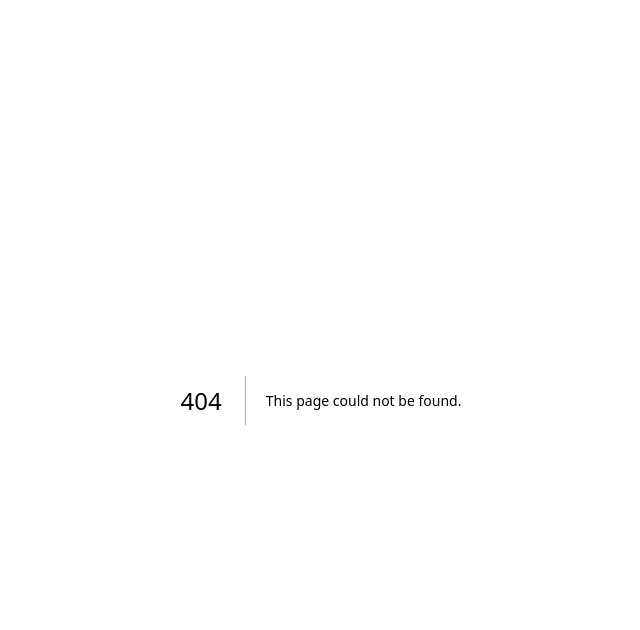
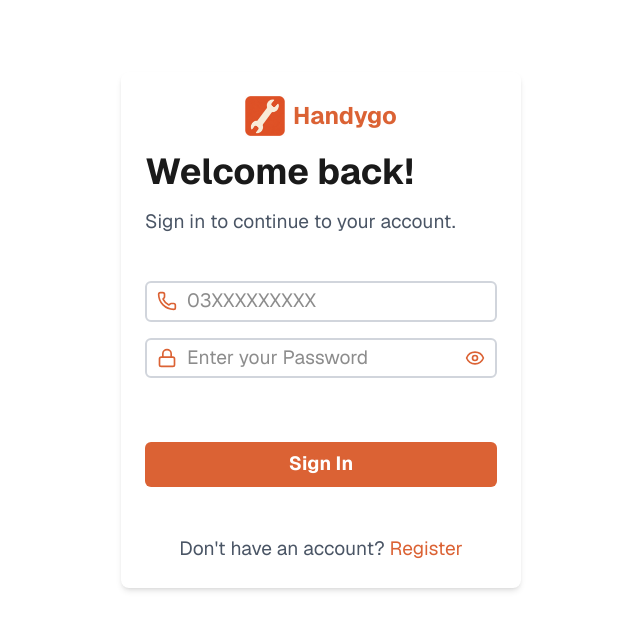
Before and after one commit to lycan-solutions/handygo-web, a Next.js app: page /auth/login in a window 1280 px wide. Before the commit this address had no page. Shown: the top 630 px of the page, without its empty margins (319-959 px from the left). Built offline with nearby package versions, Linux system fonts and the light colour scheme.

Commit message:
Add auth and dashboard routes

```diff
--- /dev/null
+++ b/app/auth/login/page.tsx
@@ -0,0 +1,11 @@
+import React from 'react'
+import LoginForm from '@/app/components/auth/LoginForm'
+
+const page = () => {
+  return (
+    <div>
+      <LoginForm />
+    </div>
+  )
+}
+export default page
--- /dev/null
+++ b/app/auth/register/page.tsx
@@ -0,0 +1,11 @@
+import React from 'react'
+
+const page = () => {
+  return (
+    <div>
+      register
+    </div>
+  )
+}
+
+export default page
--- /dev/null
+++ b/app/client/dashboard/page.tsx
@@ -0,0 +1,11 @@
+import React from 'react'
+
+const page = () => {
+  return (
+    <div>
+      client panel
+    </div>
+  )
+}
+
+export default page
--- /dev/null
+++ b/app/components/auth/LoginForm.tsx
@@ -0,0 +1,126 @@
+"use client";
+
+import { useState } from "react";
+import { Phone, Lock, Eye, EyeOff } from "lucide-react";
+import { useRouter } from 'next/navigation'
+const LoginForm = () => {
+
+  const [showPassword, setShowPassword] = useState(false);
+  const [password, setPassword] = useState("");
+  const [phone, setPhone] = useState("");
+  const [error, setError] = useState("");
+  const [loading, setLoading] = useState(false);
+  const router = useRouter();
+
+  const handleSubmit = async (e: React.SubmitEvent<HTMLFormElement>) => {
+    e.preventDefault()
+    setError("");
+    const trimmedPhone = phone.trim();
+    if (trimmedPhone === "") {
+      setError("Phone number is required")
+      return
+    } else if (password.trim() === "") {
+      setError("Password is required");
+      return
+    }
+    setLoading(true)
+    try {
+      const response = await fetch('https://handygo-production-jqi9i.ondigitalocean.app/api/v1/auth/login', {
+        method: "POST",
+        headers: { "Content-Type": "application/json" },
+        body: JSON.stringify({
+          phone: trimmedPhone,
+          password: password.trim()
+        })
+      })
+      const data = await response.json()
+      if (!response.ok) {
+
+        setError(data.message || "invalid credentials.")
+
+      } else {
+        const accesstoken = (data.data.accessToken)
+        const refreshtoken = (data.data.refreshToken)
+        const role = (data.data.user.role)
+        const user = JSON.stringify(data.data.user)
+        const currentDate = String(Date.now())
+
+        localStorage.setItem("handygo_access_token", accesstoken)
+        localStorage.setItem("handygo_refresh_token", refreshtoken)
+        localStorage.setItem("handygo_role", role)
+        localStorage.setItem("handygo_user", user)
+        localStorage.setItem("handygo_last_active", currentDate)
+
+        if (role === "ADMIN"){
+          router.push('/admin/dashboard/')
+        }else if (role === "CLIENT"){
+          router.push('/client/dashboard')
+        }else if (role === "WORKER"){
+          setError("Worker web panel is not available yet.")
+        }else{
+          router.push('/pageNotFound/')
+        }
+
+      }
+    } catch (e) {
+      setError("Server error. Please try again.")
+      console.log("error from login handlesubmit" + e)
+    } finally {
+      setLoading(false)
+    }
+
+  }
+
+  const handleopacity = loading ? 'opacity-50 cursor-not-allowed' : '';
+  return (
+    <div className="w-[100%] p-3 md:p-8 flex md:my-10 justify-center">
+      <form onSubmit={handleSubmit} className="w-[100%] h-[auto] bg-white rounded-lg shadow-md p-2 md:p-6 text-[1.2rem] flex flex-col gap-4 md:w-[400px]">
+        <div className="flex flex-row items-center gap-0 justify-center">
+          <img src="/images/logo-green.png" alt="Logo" className="w-10 h-10 mr-2 " />
+          <p className="text-2xl font-bold text-[var(--brand)]">Handygo</p>
+        </div>
+        <p className="text-4xl font-bold">Welcome back!</p>
+        <p className="text-gray-600 mb-3">Sign in to continue to your account.</p>
+
+        <p className="text-red-500">{error ? error : null}</p>
+
+        <div className="relative w-full ">
+          <Phone className="absolute left-3 top-1/2 h-5 w-5 -translate-y-1/2 text-[var(--brand)]" />
+          <input type="tel" placeholder="03XXXXXXXXX" value={phone} name="tel" id="tel" onChange={(e) => setPhone(e.target.value)}
+            className=" w-full text-[1.2rem] border border-md  border-2 px-10 py-1 rounded-md border-gray-300 focus:border-[var(--brand)] focus:outline focus:outline-[var(--brand)] focus:border-white" />
+        </div>
+
+
+
+        <div className="relative w-full ">
+          <Lock className="absolute left-3 top-1/2 h-5 w-5 -translate-y-1/2 text-[var(--brand)]" />
+          <input type={showPassword ? "text" : "password"}
+            placeholder="Enter your Password" value={password} name="password" id="password" onChange={(e) => setPassword(e.target.value)}
+            className="w-full text-[1.2rem] border border-md border-2 px-10 py-1 rounded-md border-gray-300 focus:border-[var(--brand)] focus:outline focus:outline-[var(--brand)] focus:border-white" />
+
+          <button type="button" onClick={() => setShowPassword(!showPassword)}
+            className="absolute right-3 top-1/2 h-5 w-5 -translate-y-1/2 text-[var(--brand)]">
+            {showPassword ? (
+              <EyeOff className="h-5 w-5" />
+            ) :
+              (
+                <Eye className="h-5 w-5" />
+              )
+
+            }
+          </button>
+
+        </div>
+
+        <input type="submit" id="login" value={loading ? "Signing in......" : "Sign In"} disabled={loading} className={`text-[1.2rem] bg-[var(--brand)]
+         text-white py-2 px-8 mt-12 rounded-md hover:bg-[var(--brand-dark)]  font-bold ${handleopacity}`} />
+
+        <p className="text-gray-600 mt-8 text-center">
+          Don&apos;t have an account? <a href="/auth/register" className="text-[var(--brand)] hover:underline">Register</a>
+        </p>
+      </form>
+    </div>
+  )
+}
+
+export default LoginForm
--- /dev/null
+++ b/app/components/auth/RegisterForm.tsx
@@ -0,0 +1,11 @@
+import React from 'react'
+import RegisterForm from './RegisterForm'
+const register = () => {
+  return (
+    <div>
+      <RegisterForm />
+    </div>
+  )
+}
+
+export default register
--- /dev/null
+++ b/app/pageNotFound/page.tsx
@@ -0,0 +1,11 @@
+import React from 'react'
+
+const page = () => {
+  return (
+    <div className='flex justify-center align-middle w-[100%] font-bold'>
+      Page Not Found
+    </div>
+  )
+}
+
+export default page
```
